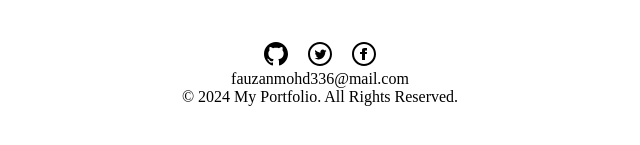
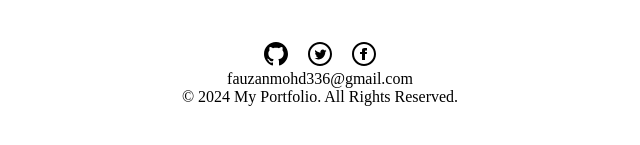
Before and after one commit to Muhammad-Fauzan1/muhammadfauzan.github.io, a plain HTML site: page index.html in a window 1280 px wide. Shown: the part 2340-2485 px from the top of the page, 320-960 px from the left. Drawn offline with Linux system fonts and the light colour scheme.

Commit message:
Update index.html

```diff
--- a/index.html
+++ b/index.html
@@ -174,7 +174,7 @@
                       <a href="">
                         <svg xmlns="http://www.w3.org/2000/svg" width="24" height="24" viewBox="0 0 24 24"><path d="M12 2c5.514 0 10 4.486 10 10s-4.486 10-10 10-10-4.486-10-10 4.486-10 10-10zm0-2c-6.627 0-12 5.373-12 12s5.373 12 12 12 12-5.373 12-12-5.373-12-12-12zm-2 10h-2v2h2v6h3v-6h1.82l.18-2h-2v-.833c0-.478.096-.667.558-.667h1.442v-2.5h-2.404c-1.798 0-2.596.792-2.596 2.308v1.692z"/></svg>
                       </a>
-                      <p><a href="mailto:fauzanmohd336@mail.com">fauzanmohd336@mail.com</a></p>
+                      <p><a href="mailto:fauzanmohd336@gmail.com">fauzanmohd336@gmail.com</a></p>
                       <p>&copy; 2024 My Portfolio. All Rights Reserved.</p>
                     </div>
                   </footer>
```
